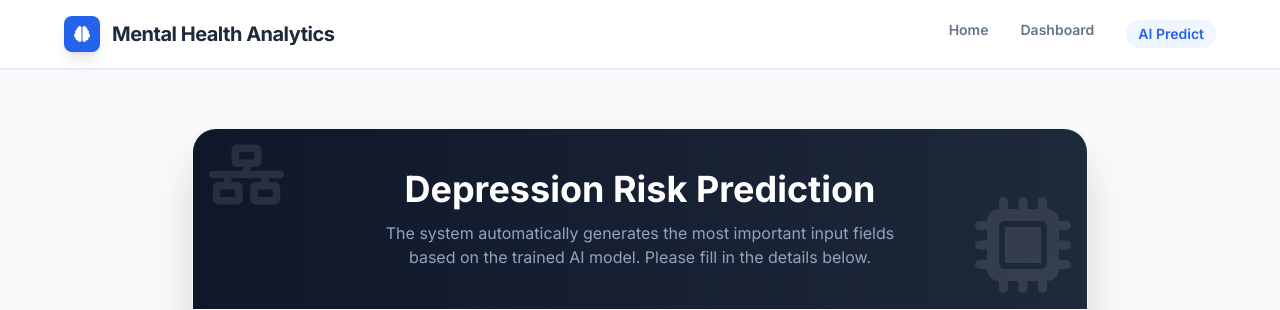
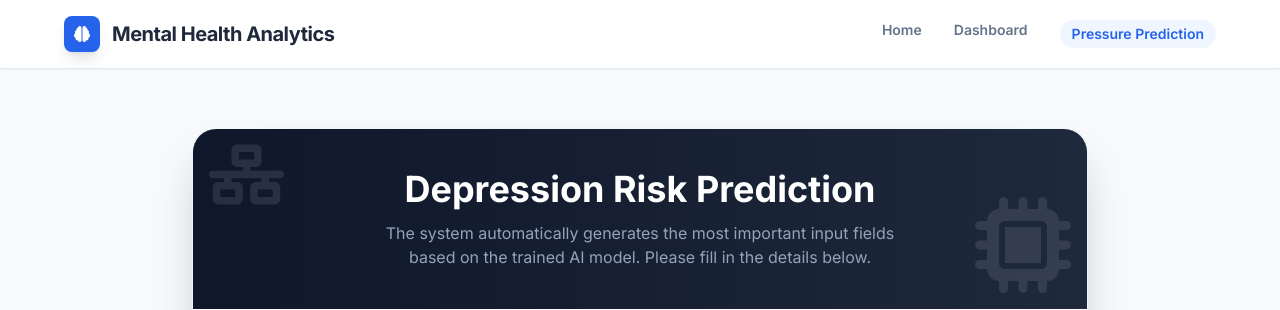
Before and after one commit to AnT2003/Mental_Health_Project, a Flask app: page /ml in a window 1280 px wide. Shown: the top 310 px of the page. Run offline with Flask 3, Linux system fonts and the light colour scheme; the visitor is signed in with stand-in values (Sample User, id 1); some libraries are stand-ins or nearby versions.

Commit message:
Update ml.html

```diff
--- a/templates/ml.html
+++ b/templates/ml.html
@@ -31,7 +31,7 @@
             <div class="hidden md:flex gap-8 text-sm font-semibold text-slate-500">
                 <a href="/" class="hover:text-blue-600 transition-colors">Home</a>
                 <a href="/dashboard" class="hover:text-blue-600 transition-colors">Dashboard</a>
-                <a href="/ml" class="text-blue-600 bg-blue-50 px-3 py-1 rounded-full">AI Predict</a>
+                <a href="/ml" class="text-blue-600 bg-blue-50 px-3 py-1 rounded-full">Pressure Prediction</a>
             </div>
         </div>
     </nav>
```
